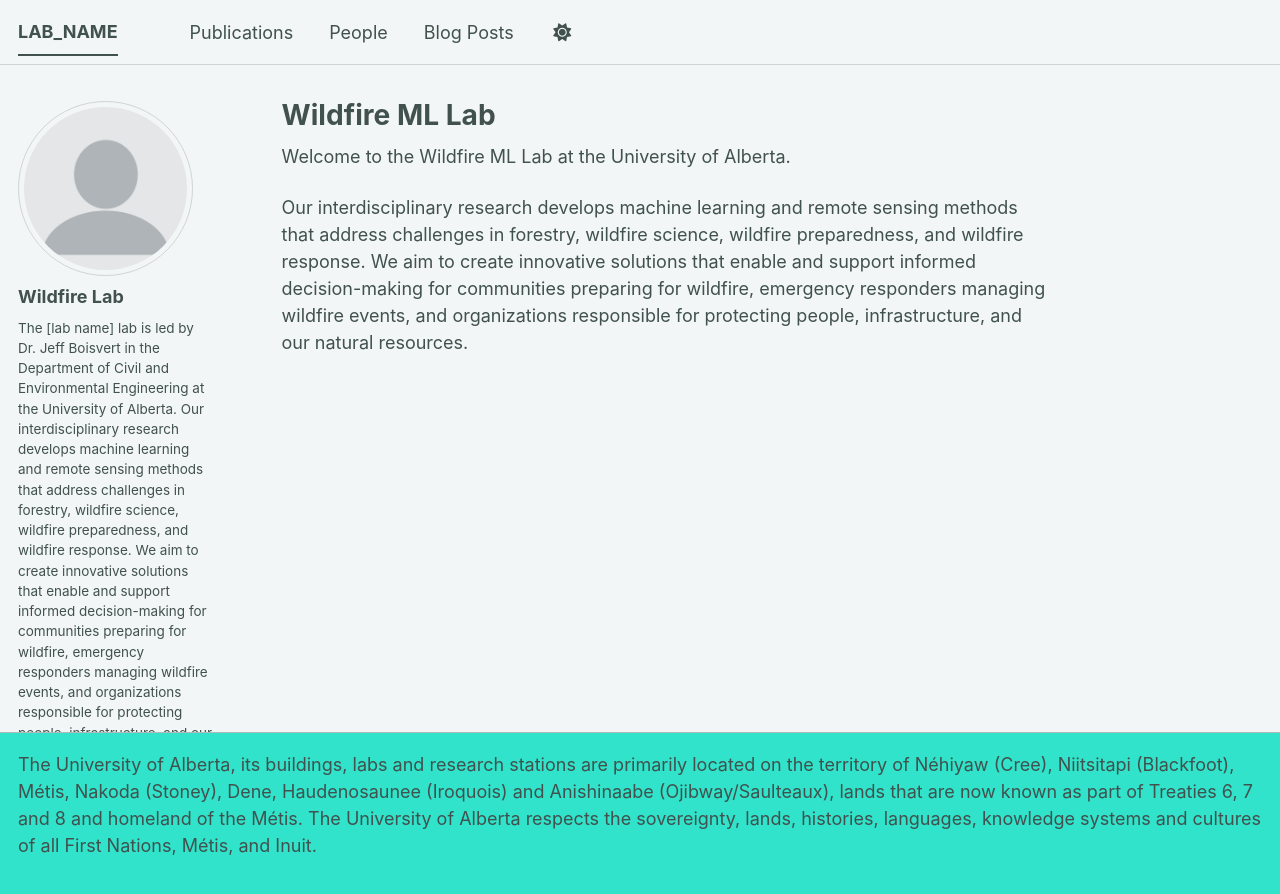
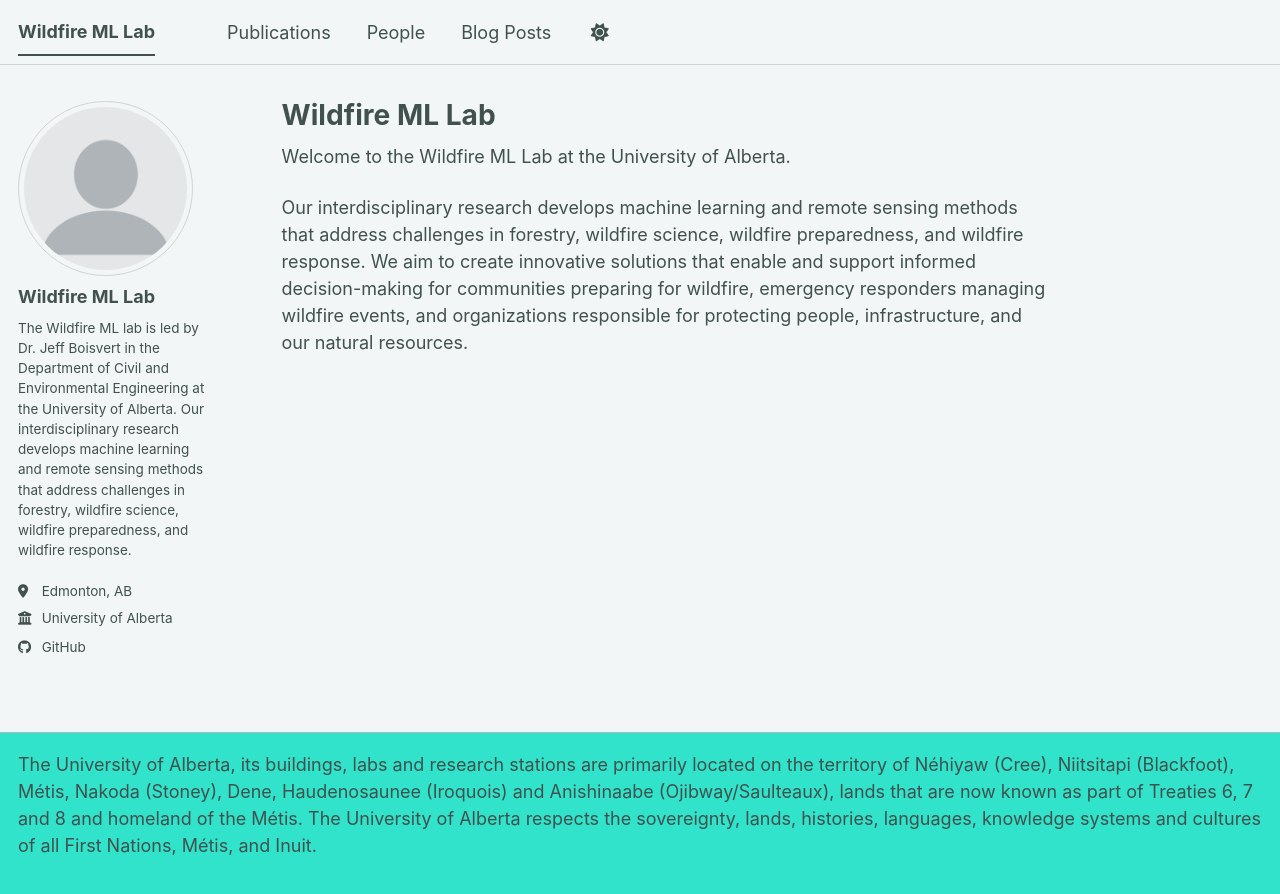
Before and after one commit to WildFire-ML/wildfire-ml.github.io, a Jekyll site: the page built from index.md, in a window 1280 px wide. Shown: the top 894 px of the page. Built offline with Jekyll 4.4.1, drawn with Linux system fonts in a browser that asks for light colours; a script bundle is joined from its source files by our own code; library files that are not in the unit come from our copies; some of the changed lines change nothing that is shown.

Commit message:
Update _config.yml

```diff
--- a/_config.yml
+++ b/_config.yml
@@ -1,141 +1,48 @@
-# Welcome to Jekyll!
-#
-# This config file is meant for settings that affect your entire site, values
-# which you are expected to set up once and rarely need to edit after that.
-# For technical reasons, this file is *NOT* reloaded automatically when you use
-# `jekyll serve -l -H localhost`. If you change this file, please restart the
-# server process.
+# Basic Site Settings
+locale: "en-US"
+site_theme: "mint"
+title: "Wildfire ML Lab"
+title_separator: "-"
+name: &name "Wildfire ML Lab"
+description: &description "Wildfire machine learning research at the University of Alberta"
+url: https://wildfire-ml.github.io
+baseurl: ""
+repository: "wildfire-ml/wildfire-ml.github.io"
 
-# Basic Site Settings
-locale                   : "en-US"
-site_theme               : "mint" # The available themes options are "default", "air", "sunrise", "mint", "dirt" and "contrast"
-title                    : "LAB_NAME"
-title_separator          : "-"
-name                     : &name "LAB_NAME"
-description              : &description "Your Name's academic portfolio"   # Update this with a general description of your site, this is the default if not overridden by a page
-url                      : https://wildfire-ml.github.io # The base hostname & protocol for your site e.g. "https://[your GitHub username].github.io",
-                                                           # or if you already have some other page hosted on Github then use "https://[your GitHub username].github.io/[Your Repo Name]"
-baseurl                  : "" # the subpath of your site, e.g. "/blog"
-repository               : "wildfire-ml/wildfire-ml.github.io"
+# Site Author
+author:
+  avatar: "profile.png"
+  name: "Wildfire ML Lab"
+  bio: "The Wildfire ML lab is led by Dr. Jeff Boisvert in the Department of Civil and Environmental Engineering at the University of Alberta. Our interdisciplinary research develops machine learning and remote sensing methods that address challenges in forestry, wildfire science, wildfire preparedness, and wildfire response."
+  location: "Edmonton, AB"
+  employer: "University of Alberta"
+  github: "wildfire-ml"
+  googlescholar:
+  orcid:
+  email:
 
-# Site Author - The following control what appear as part of the author content on the side bar.
-#               If a field is blank the icon and link will not appear, otherwise it will be shown.
-#               Additional customization can be done by editing /_includes/author-profile.html
-author:
-  # Biographic information
-  avatar           : "profile.png"
-  name             : "Wildfire Lab"
-  pronouns         : # example: "she/her"
-  bio              : "The [lab name] lab is led by Dr. Jeff Boisvert in the Department of Civil and Environmental Engineering at the University of Alberta. Our interdisciplinary research develops machine learning and remote sensing methods that address challenges in forestry, wildfire science, wildfire preparedness, and wildfire response. We aim to create innovative solutions that enable and support informed decision-making for communities preparing for wildfire, emergency responders managing wildfire events, and organizations responsible for protecting people, infrastructure, and our natural resources." # Update this with a short biography or description of yourself or your lab
-  location         : "Edmonton, AB"
-  employer         : "University of Alberta"
-  uri              : # URL
-  email            : # None
-
-  # Academic websites
-  academia         : # URL
-  arxiv            : # URL - Update with the correct link to your profile
-  googlescholar    : # None
-  inspire-hep      : # URL
-  impactstory      : # URL
-  orcid            : # None
-  semantic         : # URL
-  ssrn             : # URL
-  pubmed           : # None
-  researchgate     : # URL
-  scopus           : # URL
-  zotero           : # URL
-
-
-  # Repositories and software development
-  bitbucket        : # Username - Update with your username on the site
-  codepen          : # Username
-  dribbble         : # Username
-  github           : "wildfire-ml"
-  kaggle           : # Username
-  stackoverflow    : # User number or user number and name (i.e., use "1" or "1/jeff-atwood")
-
-  # Social media
-  artstation       : # Username
-  bluesky          : # None
-  facebook         : # Username
-  flickr           : # Username
-  foursquare       : # Username
-  goodreads        : # Username
-  google_plus      : # Username
-  keybase          : # Username
-  instagram        : # Username
-  lastfm           : # Username
-  linkedin         : # Username
-  mastodon         : # URL
-  medium           : # URL
-  pinterest        : # Username
-  soundcloud       : # Username
-  steam            : # Username
-  telegram         : # URL
-  tumblr           : # Username
-  twitter          : # Username for X / Twitter
-  vine             : # Username
-  weibo            : # Username
-  wikipedia        : # Username
-  xing             : # Username
-  youtube          : # Username
-  zhihu            : # Username
-
-# Publication Category - The following the list of publication categories and their headings
+# Publication categories
 publication_category:
-  books:
-    title: 'Books'
   manuscripts:
     title: 'Journal Articles'
   conferences:
     title: 'Conference Papers'
 
 # Site Settings
-teaser                   :  # filename of teaser fallback teaser image placed in /images/ for social media previews
-breadcrumbs              : false # true, false (default)
-words_per_minute         : 160
-future                   : false
-read_more                : "disabled" # if enabled, adds "Read more" links to excerpts
-talkmap_link             : false      #change to true to add link to talkmap on talks page
-
-
-# SEO Related
-google_site_verification :
-bing_site_verification   :
-alexa_site_verification  :
-yandex_site_verification :
-
-
-# Social Sharing
-twitter:
-  username               :
-facebook:
-  username               :
-  app_id                 :
-  publisher              :
-og_image                 :  # Social media default site image
-og_description           :  # Social media default site image description
-# For specifying social profiles
-# - https://developers.google.com/structured-data/customize/social-profiles
-social:
-  type                   : # Person or Organization (defaults to Person)
-  name                   : # If the user or organization name differs from the site's name
-  links: # An array of links to social media profiles
-
+breadcrumbs: false
+words_per_minute: 160
+future: false
+read_more: "disabled"
+talkmap_link: false
 
 # Analytics
 analytics:
-  provider               :  "false" # false (default), "google", "google-universal", "google-analytics-4", "custom"
-  google:
-    tracking_id          :
-
+  provider: "false"
 
 # Reading Files
 include:
   - .htaccess
   - _pages
-  - files
 exclude:
   - "*.sublime-project"
   - "*.sublime-workspace"
@@ -147,28 +54,24 @@
   - assets/js/_main.js
   - assets/js/plugins
   - assets/js/vendor
-  - CHANGELOG
-  - Capfile
-  - config
   - Dockerfile
   - Gemfile
-  - Gruntfile.js
-  - gulpfile.js
   - LICENSE
-  - local
-  - log
   - node_modules
   - package.json*
-  - Rakefile
   - README
   - tmp
   - vendor
+  - talkmap
+  - talkmap.ipynb
+  - talkmap.py
+  - talkmap_out.ipynb
+  - markdown_generator
+  - scripts
 keep_files:
   - .git
-  - .svn
 encoding: "utf-8"
 markdown_ext: "markdown,mkdown,mkdn,mkd,md"
-
 
 # Conversion
 markdown: kramdown
@@ -176,7 +79,6 @@
 lsi: false
 excerpt_separator: "\n\n"
 incremental: false
-
 
 # Markdown Processing
 kramdown:
@@ -189,8 +91,7 @@
   smart_quotes: lsquo,rsquo,ldquo,rdquo
   enable_coderay: false
 
-
-# These settings control the types of collections used by the template
+# Collections
 collections:
   publications:
     output: true
@@ -199,9 +100,8 @@
     output: true
     permalink: /:collection/:path/
 
-# These settings control how pages and collections are included in the site
+# Page defaults
 defaults:
-  # _posts
   - scope:
       path: ""
       type: posts
@@ -211,14 +111,12 @@
       read_time: true
       share: false
       related: false
-  # _pages
   - scope:
       path: ""
       type: pages
     values:
       layout: single
       author_profile: true
-  # _publications
   - scope:
       path: ""
       type: publications
@@ -226,7 +124,6 @@
       layout: single
       author_profile: false
       share: false
-  # _people
   - scope:
       path: ""
       type: people
@@ -238,15 +135,11 @@
 # Sass/SCSS
 sass:
   sass_dir: _sass
-  style: compressed # https://sass-lang.com/documentation/file.SASS_REFERENCE.html#output_style
-
+  style: compressed
 
 # Outputting
 permalink: /:categories/:title/
-
-# paginate_path: /page:num/
-timezone: Etc/UTC # https://en.wikipedia.org/wiki/List_of_tz_database_time_zones
-
+timezone: Etc/UTC
 
 # Plugins
 plugins:
@@ -257,7 +150,6 @@
   - jekyll-redirect-from
   - jemoji
 
-# Mimic GitHub Pages with --safe
 whitelist:
   - jekyll-feed
   - jekyll-gist
@@ -266,38 +158,15 @@
   - jekyll-redirect-from
   - jemoji
 
-
 # Archives
-#  Type
-#  - GitHub Pages compatible archive pages built with Liquid ~> type: liquid (default)
-#  - Jekyll Archives plugin archive pages ~> type: jekyll-archives
-#  Path (examples)
-#  - Archive page should exist at path when using Liquid method or you can
-#    expect broken links (especially with breadcrumbs enabled)
-#  - <base_path>/tags/my-awesome-tag/index.html ~> path: /tags/
-#  - <base_path/categories/my-awesome-category/index.html ~> path: /categories/
-#  - <base_path/my-awesome-category/index.html ~> path: /
 category_archive:
   type: liquid
   path: /categories/
 tag_archive:
   type: liquid
   path: /tags/
-# https://github.com/jekyll/jekyll-archives
-# jekyll-archives:
-#   enabled:
-#     - categories
-#     - tags
-#   layouts:
-#     category: archive-taxonomy
-#     tag: archive-taxonomy
-#   permalinks:
-#     category: /categories/:name/
-#     tag: /tags/:name/
-
 
 # HTML Compression
-# - https://jch.penibelst.de/
 compress_html:
   clippings: all
   ignore:
```
